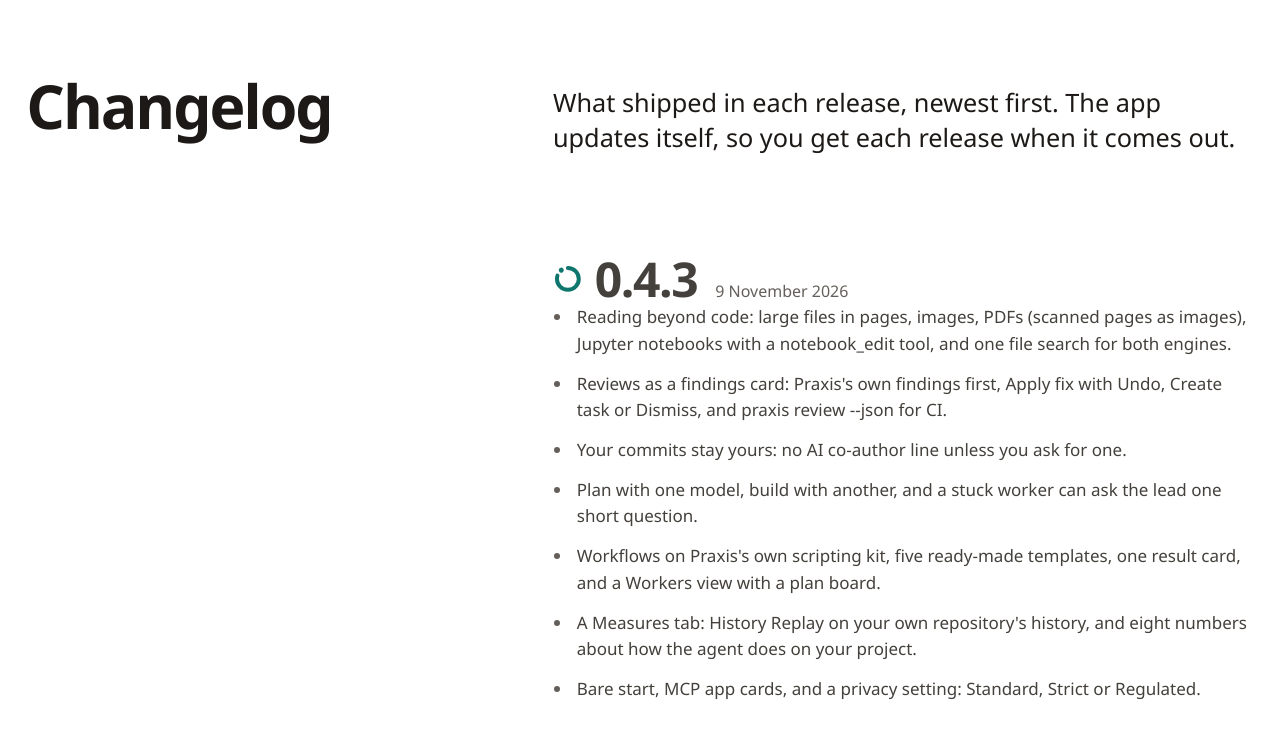
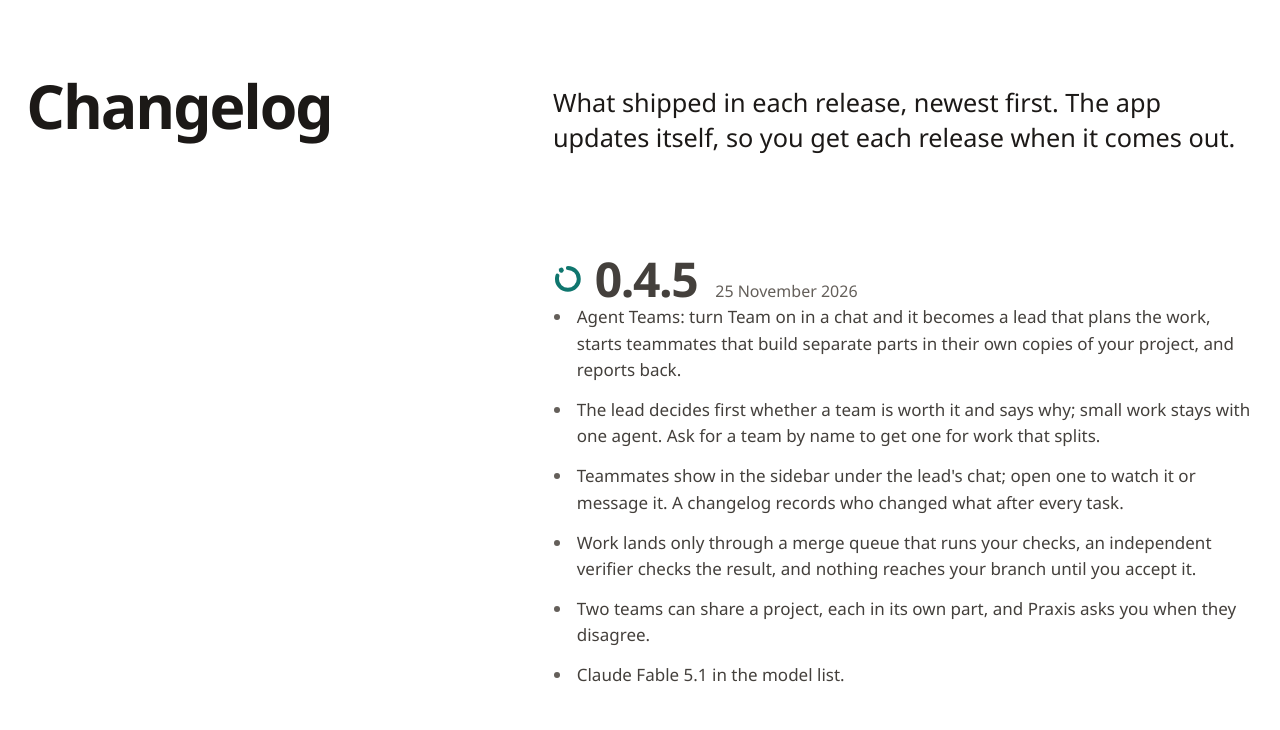
Before and after one commit to shanmukhram/overmind-website, a plain HTML site: page changelog.html in a window 1280 px wide. Shown: the part 70-800 px from the top of the page. Drawn offline with Linux system fonts and the light colour scheme.

Commit message:
0.4.5 is out: changelog entry and new SHA-256

```diff
--- a/changelog.html
+++ b/changelog.html
@@ -56,6 +56,22 @@
       <p class="first">What shipped in each release, newest first. The app updates itself, so you get each release when it comes out.</p>
 
       <ol class="timeline">
+        <li class="release">
+          <div class="release-head">
+            <svg class="release-orbit" viewBox="-60 -60 120 120" aria-hidden="true" focusable="false"><circle class="release-ring" r="44" pathLength="176" transform="rotate(-90)"/><circle class="release-dot" r="10" transform="rotate(-37) translate(0 -44)"/></svg>
+            <h2 id="v0-4-5">0.4.5</h2>
+            <time datetime="2026-11-25">25 November 2026</time>
+          </div>
+          <ul>
+            <li>Agent Teams: turn Team on in a chat and it becomes a lead that plans the work, starts teammates that build separate parts in their own copies of your project, and reports back.</li>
+            <li>The lead decides first whether a team is worth it and says why; small work stays with one agent. Ask for a team by name to get one for work that splits.</li>
+            <li>Teammates show in the sidebar under the lead's chat; open one to watch it or message it. A changelog records who changed what after every task.</li>
+            <li>Work lands only through a merge queue that runs your checks, an independent verifier checks the result, and nothing reaches your branch until you accept it.</li>
+            <li>Two teams can share a project, each in its own part, and Praxis asks you when they disagree.</li>
+            <li>Claude Fable 5.1 in the model list.</li>
+          </ul>
+        </li>
+
         <li class="release">
           <div class="release-head">
             <svg class="release-orbit" viewBox="-60 -60 120 120" aria-hidden="true" focusable="false"><circle class="release-ring" r="44" pathLength="176" transform="rotate(-90)"/><circle class="release-dot" r="10" transform="rotate(-37) translate(0 -44)"/></svg>
```
Also changed, not shown: index.html (+2 -2 lines).
